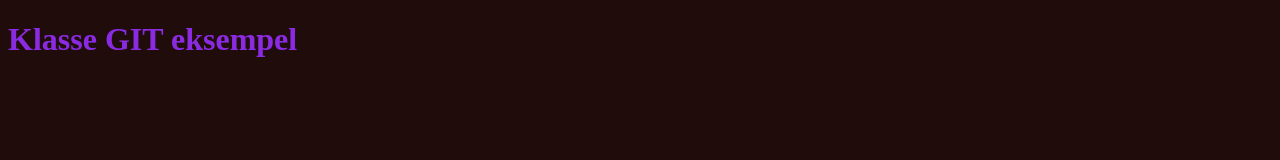
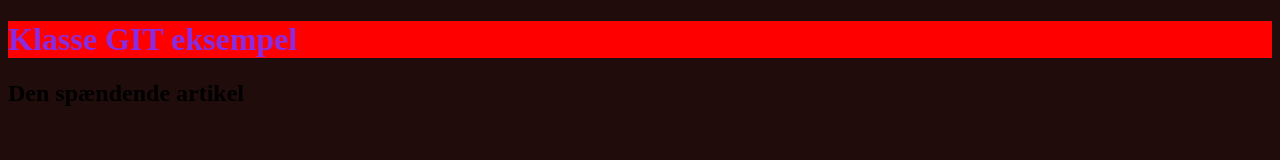
Before and after one commit to frkj0002/git_eksempel, a plain HTML site: page index.html in a window 1280 px wide. Drawn offline with Linux system fonts and the light colour scheme.

Commit message:
header design

```diff
--- a/index.html
+++ b/index.html
@@ -9,7 +9,12 @@
 </head>
 
 <body>
-    <h1>Klasse GIT eksempel</h1>
+    <header>
+        <h1>Klasse GIT eksempel</h1>
+    </header>
+    <article>
+        <h2>Den spændende artikel</h2>
+    </article>
     <script src="script.js"></script>
 </body>
 
--- a/style.css
+++ b/style.css
@@ -7,3 +7,7 @@ h1 {
 body {
   background-color: rgb(33, 12, 12);
 }
+
+header {
+  background-color: red;
+}
```
